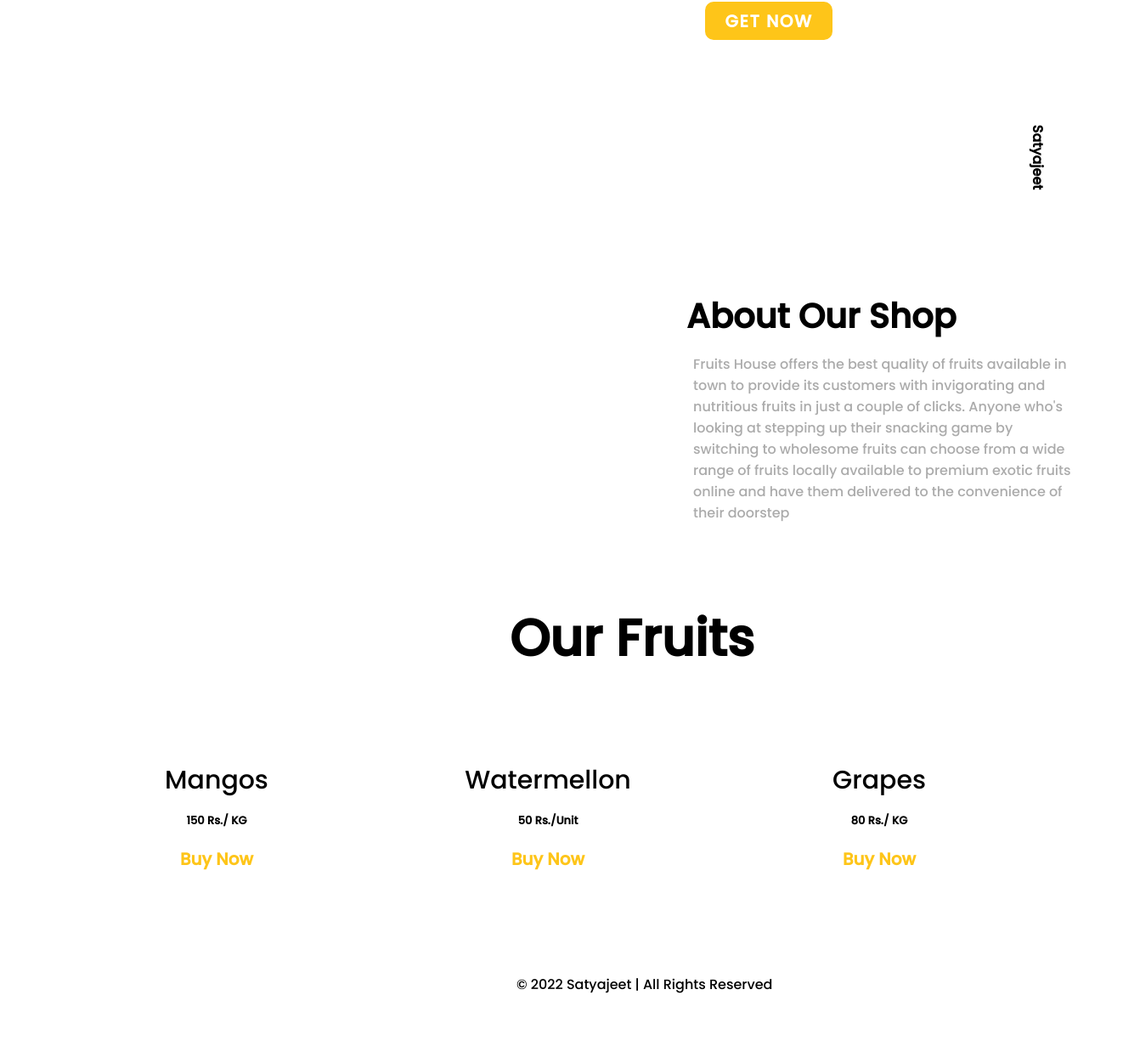
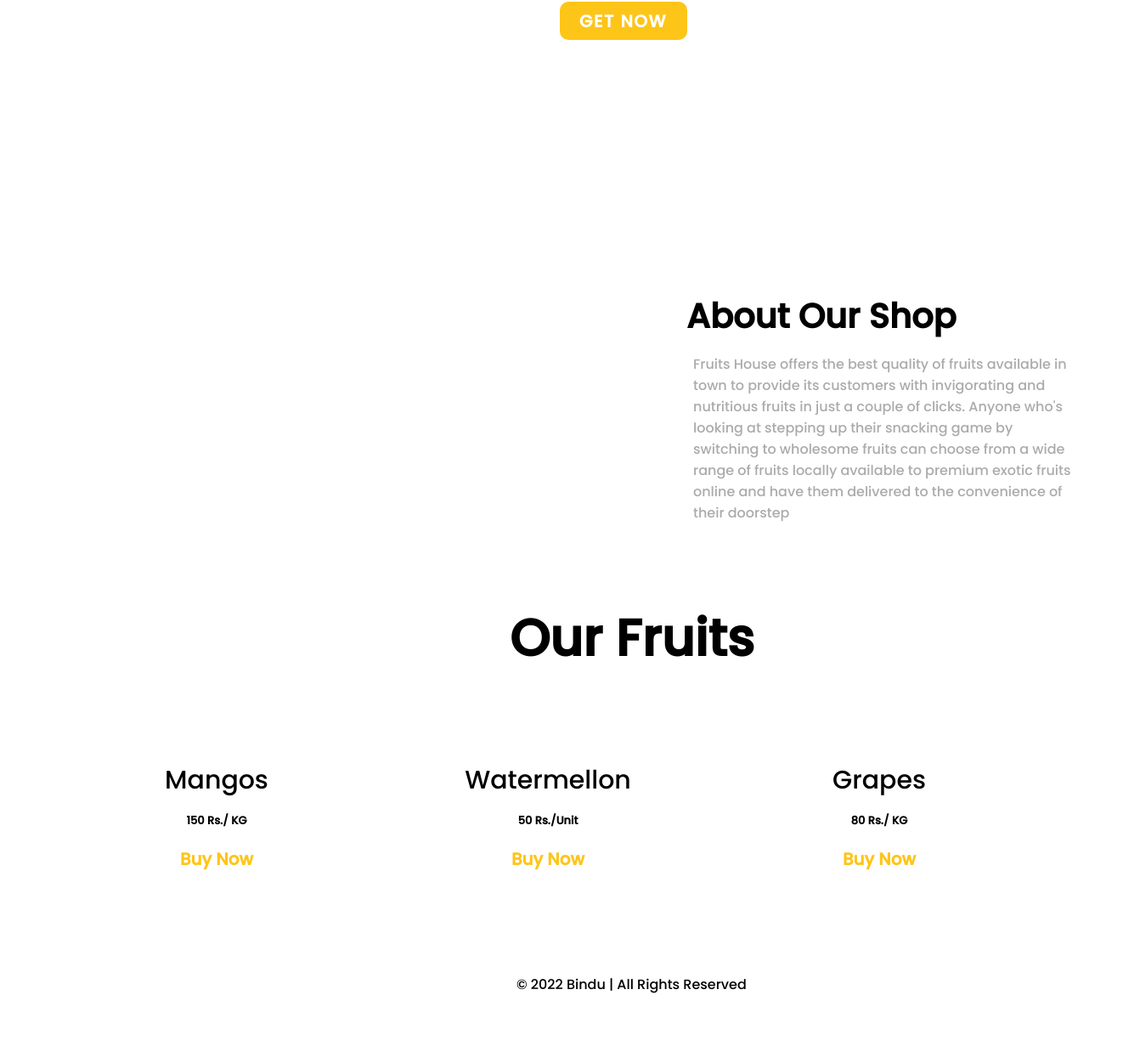
Before and after one commit to Bindus064/TXON, a plain HTML site: page index.html in a window 1280 px wide. Shown: the part 532-1783 px from the top of the page at 85% size, 1342 px wide, since content can reach past the window. Drawn offline with Linux system fonts and the light colour scheme.

Commit message:
Update index.html

```diff
--- a/index.html
+++ b/index.html
@@ -30,8 +30,8 @@
             <p>Have Fresh Fruits deliver to you</p>
             <button>Get Now</button>
         </div>
-        <div class="Satyajeet">
-            Satyajeet
+        <div class="Bindu">
+            Bindu
         </div>
     </div>
 <!-- --------------------------------About our shop---------------------------     -->
@@ -78,7 +78,7 @@
         </div>
     </div>
     <div class="copyright">
-        <p>© 2022 Satyajeet | All Rights Reserved</p>
+        <p>© 2022 Bindu | All Rights Reserved</p>
     </div>
     <div class="social">
         <a href="https://www.linkedin.com/in/bindu-koppula-6a9987208/"><i class="fa-brands fa-linkedin"></i></a>
```
